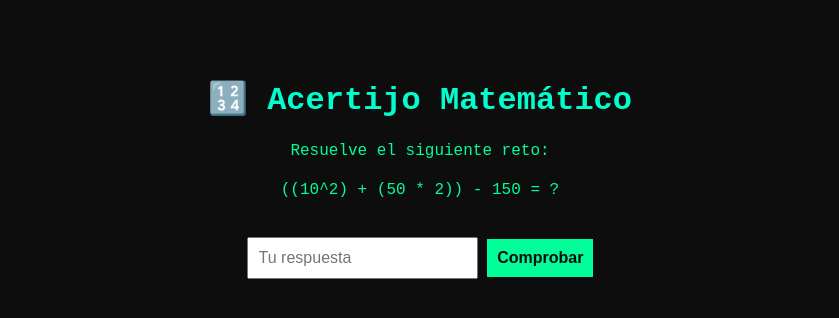
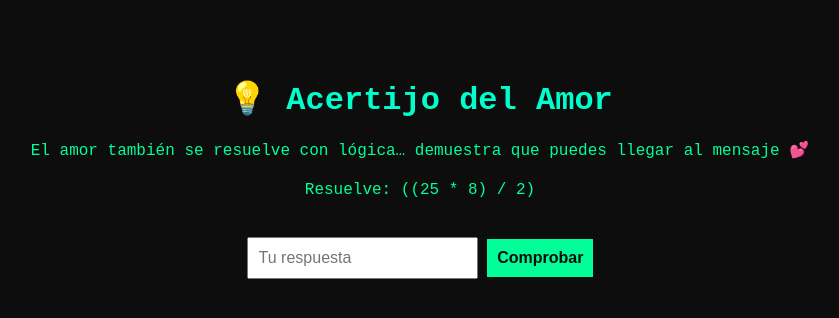
Before and after one commit to ValenCM777/escape-room-amor, a plain HTML site: page sala2.html in a window 1280 px wide. Shown: the whole page, without its empty margins (220-1059 px from the left). Drawn offline with Linux system fonts and the light colour scheme.

Commit message:
Update Sala 2 HTML content and structure

```diff
--- a/sala2.html
+++ b/sala2.html
@@ -5,14 +5,14 @@
   <title>Sala 2 - Acertijo</title>
   <link rel="stylesheet" href="style.css">
 </head>
-<body>
-  <h1>🔢 Acertijo Matemático</h1>
-  <p>Resuelve el siguiente reto:</p>
-  <p>((10^2) + (50 * 2)) - 150 = ?</p>
-
-  <input type="text" id="respuesta2" placeholder="Tu respuesta">
-  <button onclick="validarSala2()">Comprobar</button>
-
+<body class="sala2">
+  <div class="caja-flotante">
+    <h1>💡 Acertijo del Amor</h1>
+    <p>El amor también se resuelve con lógica… demuestra que puedes llegar al mensaje 💕</p>
+    <p>Resuelve: ((25 * 8) / 2)</p>
+    <input type="text" id="respuesta2" placeholder="Tu respuesta">
+    <button onclick="validarSala2()">Comprobar</button>
+  </div>
   <script src="script.js"></script>
 </body>
 </html>
```
